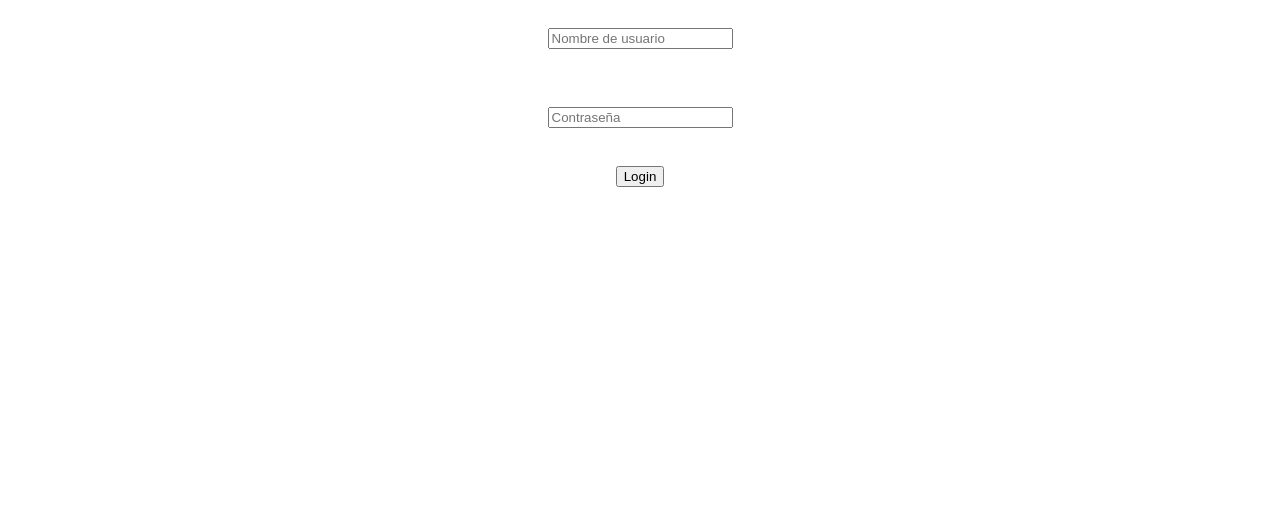
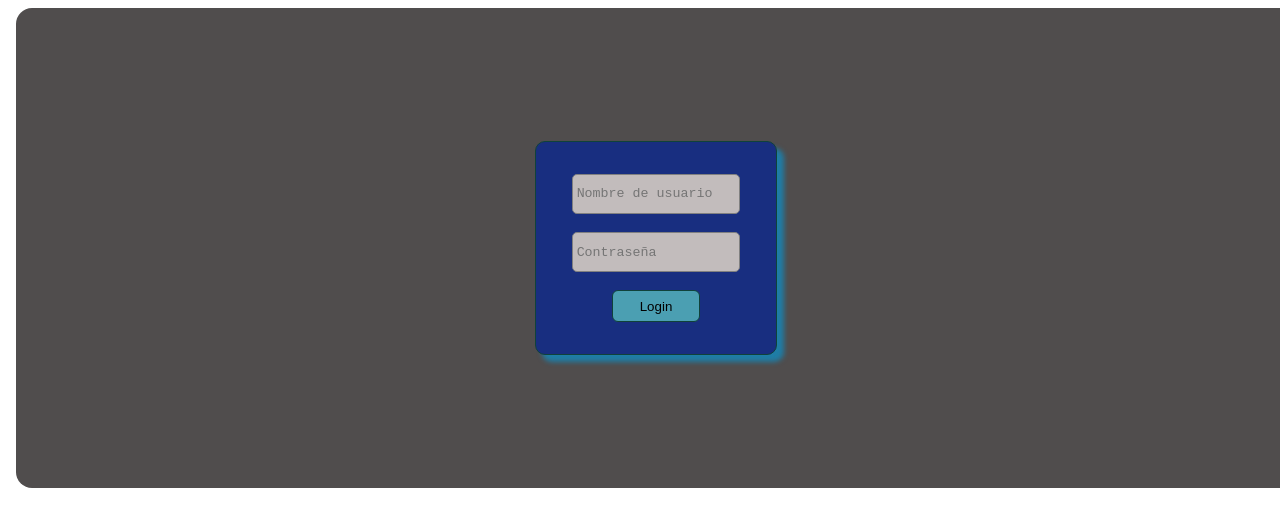
Before and after one commit to Duvanstp/FerreticFront, an Angular app: page /login in a window 1280 px wide. Shown: the top 526 px of the page. Built offline with nearby package versions, Linux system fonts and the light colour scheme.

Commit message:
EstilosCss

```diff
--- a/src/app/login/login.component.css
+++ b/src/app/login/login.component.css
@@ -0,0 +1,40 @@
+
+.container{
+  width: 80rem;
+  height: 30rem;
+  background-color: #504d4d;
+  display: flex;
+  justify-content: center;
+  align-items: center;
+  border-radius: 1rem;
+  padding: 0;
+}
+.forms{
+  background-color: #182e80;
+  text-align: center;
+  padding: 2rem;
+  border-radius:10px;
+  border: 1px solid #10423a;
+  box-shadow: 7px 7px 5px #1f7da6;
+}
+.buttons{
+  border-radius: 6px;
+  background-color: #4b9fb2;
+  width: 50%;
+  height: 2rem;
+  border: 1px solid #10423a;
+}
+.inputs{
+  border-radius: 5px;
+  background-color: #c2bcbc;
+  font-family: monospace,sans-serif;
+  color: black;
+  height: 2rem;
+  width: 90%;
+  padding: 0.2rem;
+  border: 1px solid gray;
+}
+.buttons:hover{
+  width: 55%;
+  height: 2.3rem;
+}
--- a/src/app/login/login.component.html
+++ b/src/app/login/login.component.html
@@ -1,11 +1,14 @@
-<form style="text-align: center" [formGroup]="login_form">
-  <div style="padding: 20px">
-    <input formControlName="username" type="text" placeholder="Nombre de usuario">
+
+<div class="container">
+<form class="forms" [formGroup]="login_form">
+  <div >
+    <input class="inputs" formControlName="username" type="text" placeholder="Nombre de usuario" required>
   </div>
   <br>
-  <div style="padding: 20px">
-    <input formControlName="password" type="text" placeholder="Contraseña">
+  <div>
+    <input class="inputs" formControlName="password" type="password" placeholder="Contraseña" required>
   </div>
   <br>
-  <button (click)="login()">Login</button>
+  <button class="buttons" type="submit" (click)="login()">Login</button>
 </form>
+</div>
```
